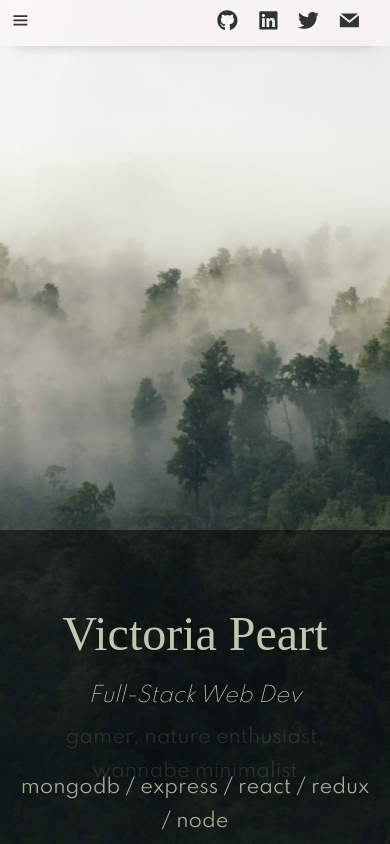
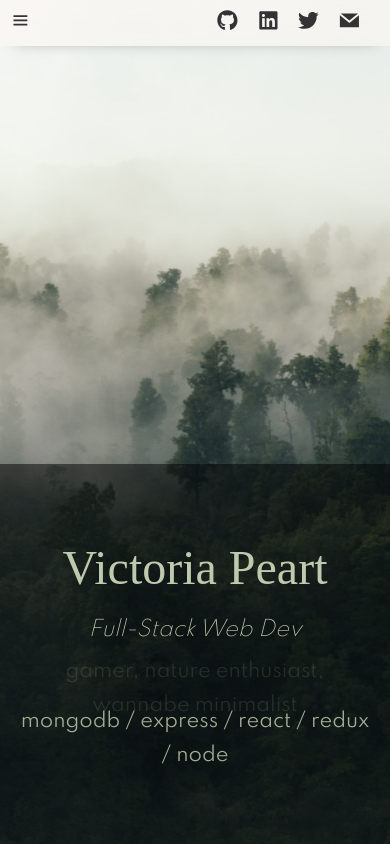
Before and after one commit to v-prt/portfolio, a React (Create React App) app: page /home in a window 390 px wide. Shown: the top 844 px of the page. Built offline with nearby package versions, Linux system fonts and the light colour scheme; a web font is replaced by a local one.

Commit message:
adjust height of banner for mobile browsers

```diff
--- a/src/routes/Homepage.js
+++ b/src/routes/Homepage.js
@@ -85,8 +85,9 @@ const Banner = styled.div`
   background: rgba(0, 0, 0, 0.5);
   color: #c0c9ae;
   text-align: center;
+  height: 300px;
   width: 100%;
-  padding: 30px 0;
+  padding: 30px 0 50px 0;
   @media screen and (prefers-reduced-motion: reduce) {
     animation: none;
   }
```
